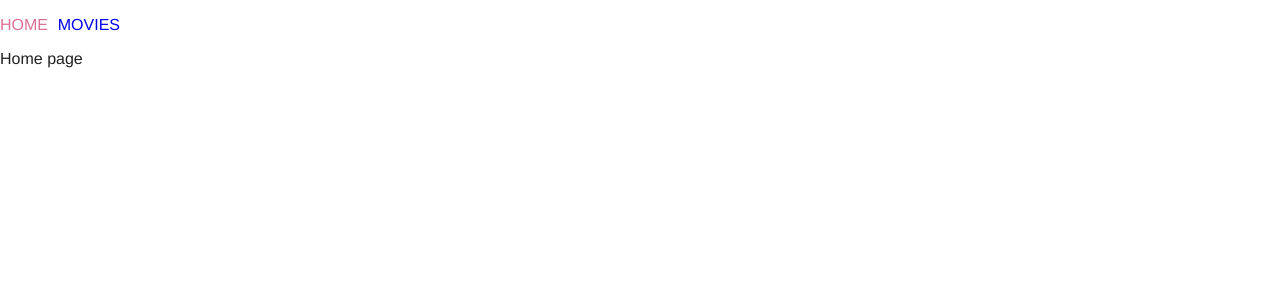
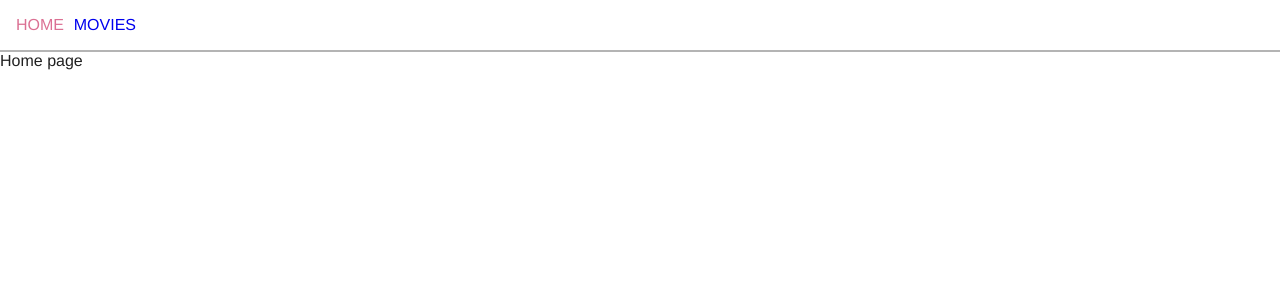
Before and after one commit to YevhenKonyk/react-hw-04-movie-api, a React (Create React App) app: page / in a window 1280 px wide. Shown: the top 300 px of the page. Built offline with nearby package versions, Linux system fonts and the light colour scheme.

Commit message:
Added header padding. Added bottom border.

```diff
--- a/src/Components/Navigation/Navigation.module.css
+++ b/src/Components/Navigation/Navigation.module.css
@@ -1,5 +1,6 @@
 .header {
-  padding: 16px 0;
+  padding: 16px 16px;
+  border-bottom: 2px solid rgb(180, 180, 180);
 }
 
 .list {
```
